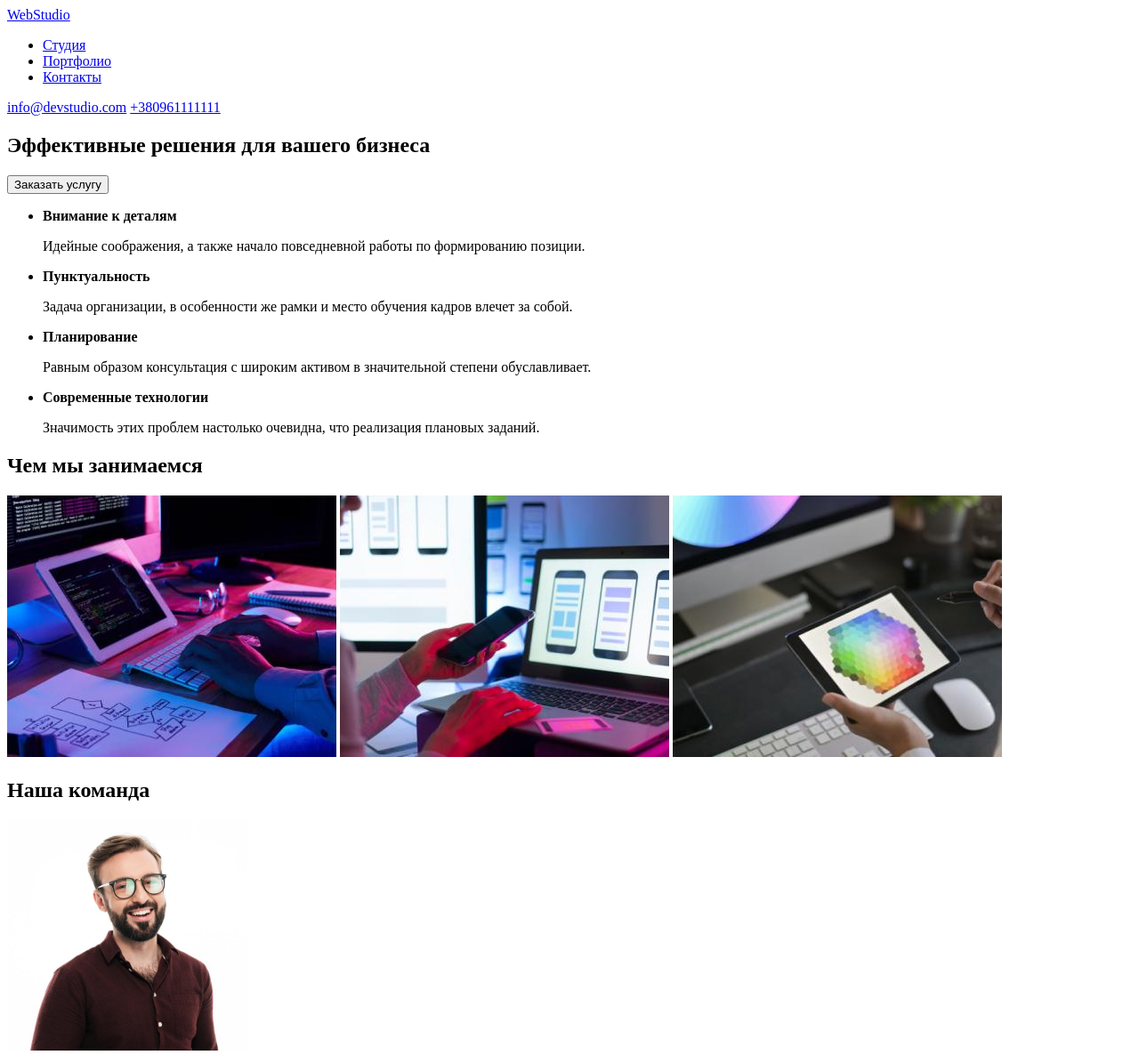
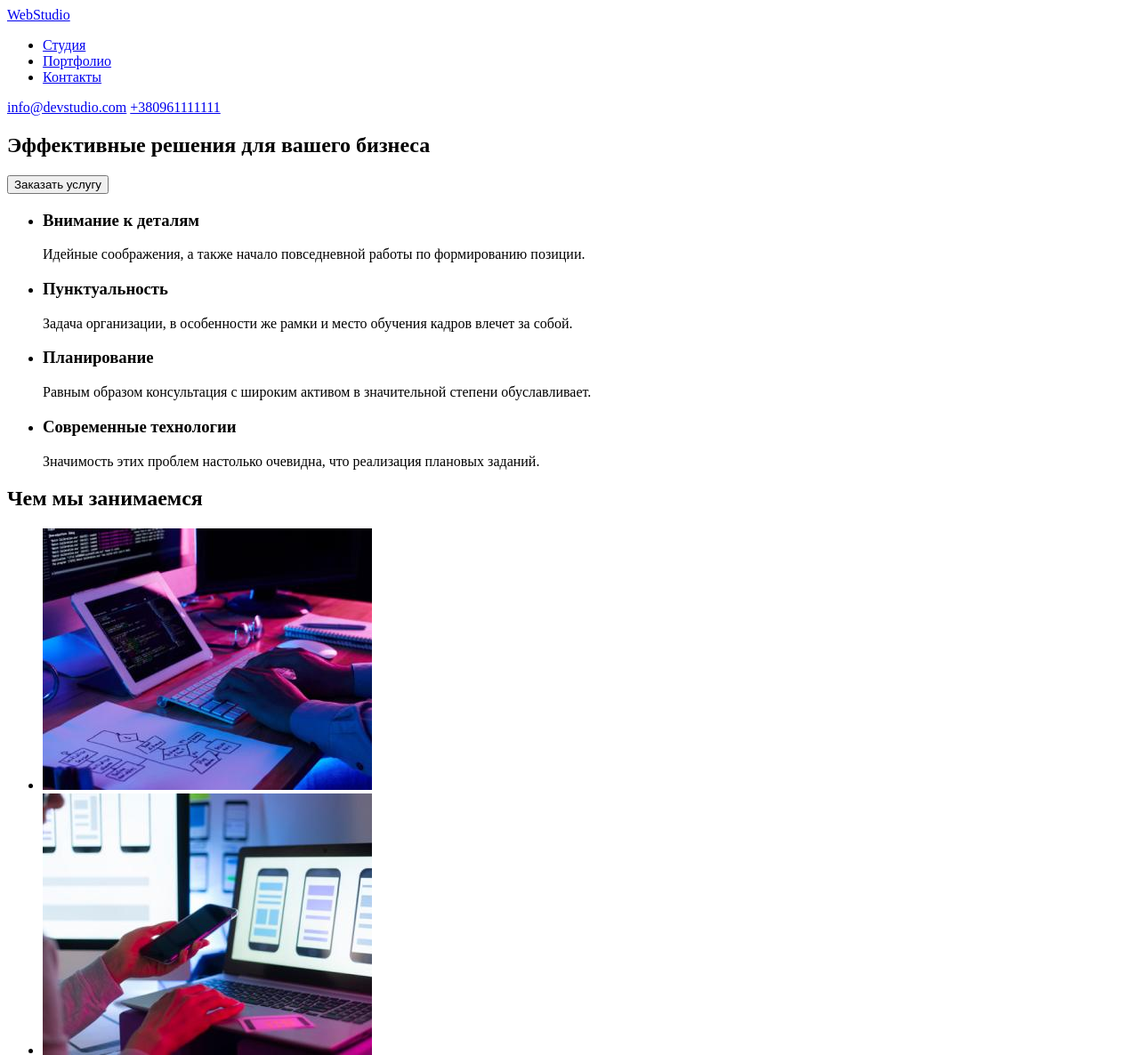
Before and after one commit to axer4/goit-markup-hw-01, a plain HTML site: page index.html in a window 1280 px wide. Shown: the top 1186 px of the page at 89% size. Drawn offline with Linux system fonts and the light colour scheme.

Commit message:
Add files via upload
Исправил <b>..</b> на <h3>...</h3> и добавил список в секции "Чем мы занимаемся"

```diff
--- a/index.html
+++ b/index.html
@@ -26,17 +26,19 @@
         <main>
             <section>
                 <ul>
-                    <li><b>Внимание к деталям</b><p>Идейные соображения, а также начало повседневной работы по формированию позиции.</p></li>
-                    <li><b>Пунктуальность</b><p>Задача организации, в особенности же рамки и место обучения кадров влечет за собой.</p></li>
-                    <li><b>Планирование</b><p>Равным образом консультация с широким активом в значительной степени обуславливает.</p></li>
-                    <li><b>Современные технологии</b><p>Значимость этих проблем настолько очевидна, что реализация плановых заданий.</p></li>
+                    <li><h3>Внимание к деталям</h3><p>Идейные соображения, а также начало повседневной работы по формированию позиции.</p></li>
+                    <li><h3>Пунктуальность</h3><p>Задача организации, в особенности же рамки и место обучения кадров влечет за собой.</p></li>
+                    <li><h3>Планирование</h3><p>Равным образом консультация с широким активом в значительной степени обуславливает.</p></li>
+                    <li><h3>Современные технологии</h3><p>Значимость этих проблем настолько очевидна, что реализация плановых заданий.</p></li>
                 </ul>
             </section>
             <section>
                 <h2>Чем мы занимаемся</h2>
-                <img src="./images/box1.jpg" alt="Человек пишет код" width="370">
-                <img src="./images/box2.jpg" alt="Макет приложения на телефон" width="370">
-                <img src="./images/box3.jpg" alt="Цветовая палитра на планшете" width="370">
+                <ul>
+                    <li><img src="./images/box1.jpg" alt="Человек пишет код" width="370"></li>
+                    <li><img src="./images/box2.jpg" alt="Макет приложения на телефон" width="370"></li>
+                    <li><img src="./images/box3.jpg" alt="Цветовая палитра на планшете" width="370"></li>
+                </ul>
             </section>
             <section>
                 <h2>Наша команда</h2>
```
